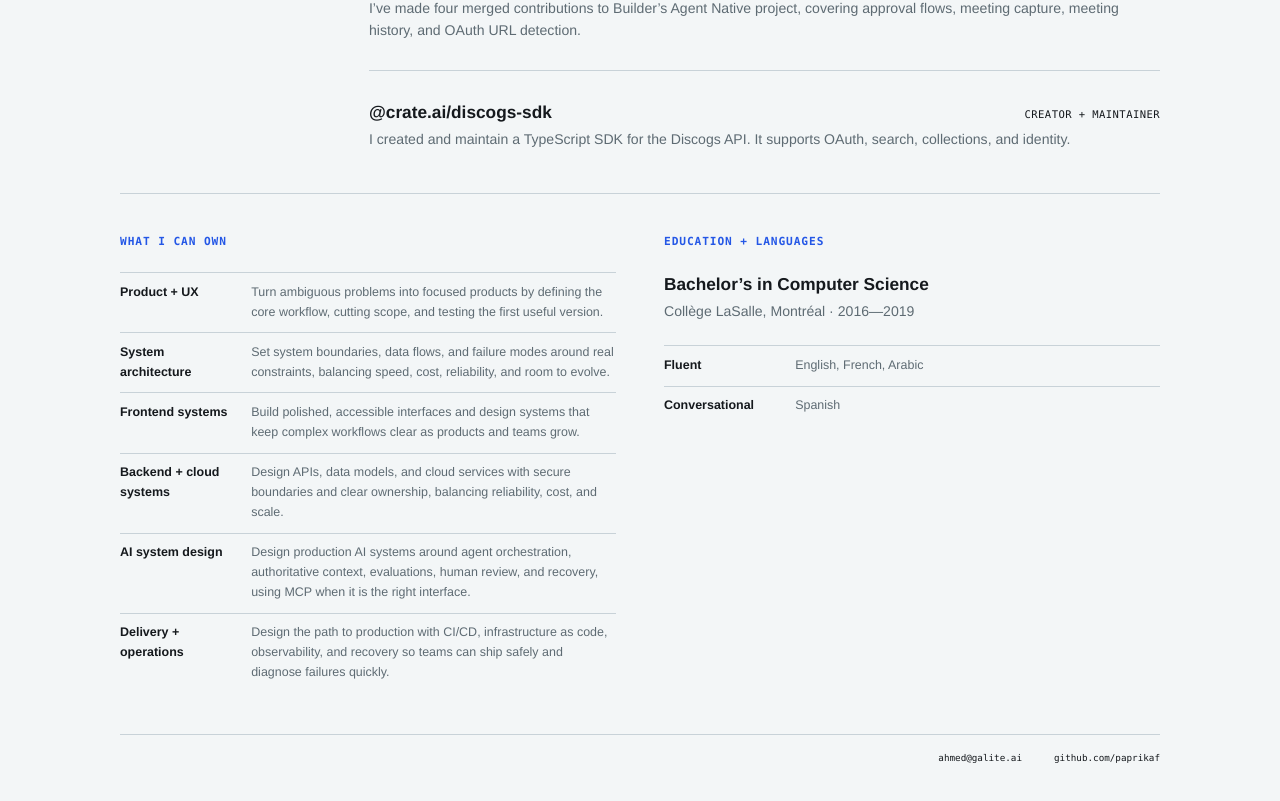
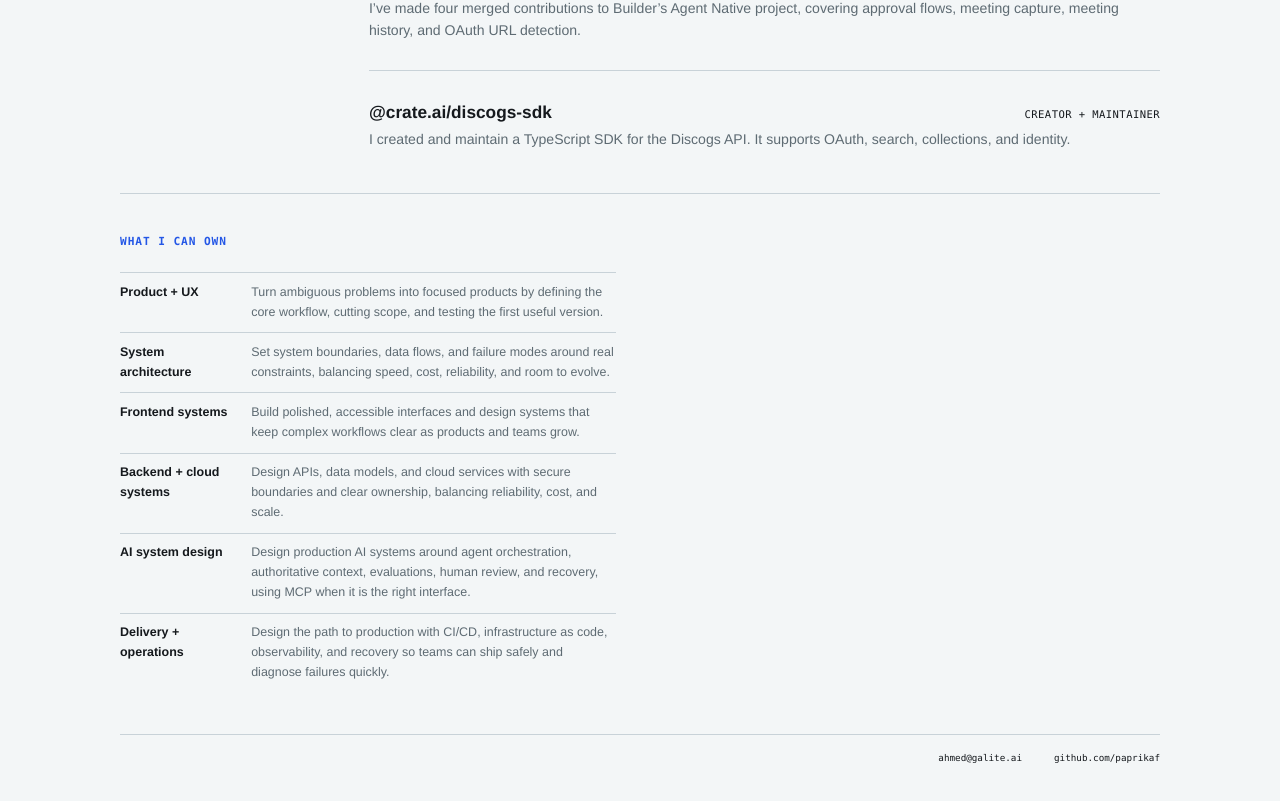
Before and after one commit to paprikaf/site, a React (Vite) app: page /resume in a window 1280 px wide. Shown: the part 1562-2363 px from the top of the page. Built offline with nearby package versions, Linux system fonts and the light colour scheme.

Commit message:
Keep education details in printable resume (#16)

```diff
--- a/src/index.css
+++ b/src/index.css
@@ -2077,6 +2077,10 @@ a.role-fit__source:hover {
   margin-bottom: 1.4rem;
 }
 
+.resume-section--print-only {
+  display: none !important;
+}
+
 .resume-facts {
   margin: 0;
 }
@@ -2375,6 +2379,10 @@ a.role-fit__source:hover {
     display: block;
   }
 
+  .resume-section--print-only {
+    display: block !important;
+  }
+
   .resume-footer {
     padding-top: 0.08in;
   }
--- a/src/routes/resume.tsx
+++ b/src/routes/resume.tsx
@@ -152,7 +152,7 @@ function ResumeComponent() {
         </section>
 
         <section
-          className="resume-section"
+          className="resume-section resume-section--print-only"
           aria-labelledby="resume-education-title"
         >
           <h2 id="resume-education-title">Education + languages</h2>
```
